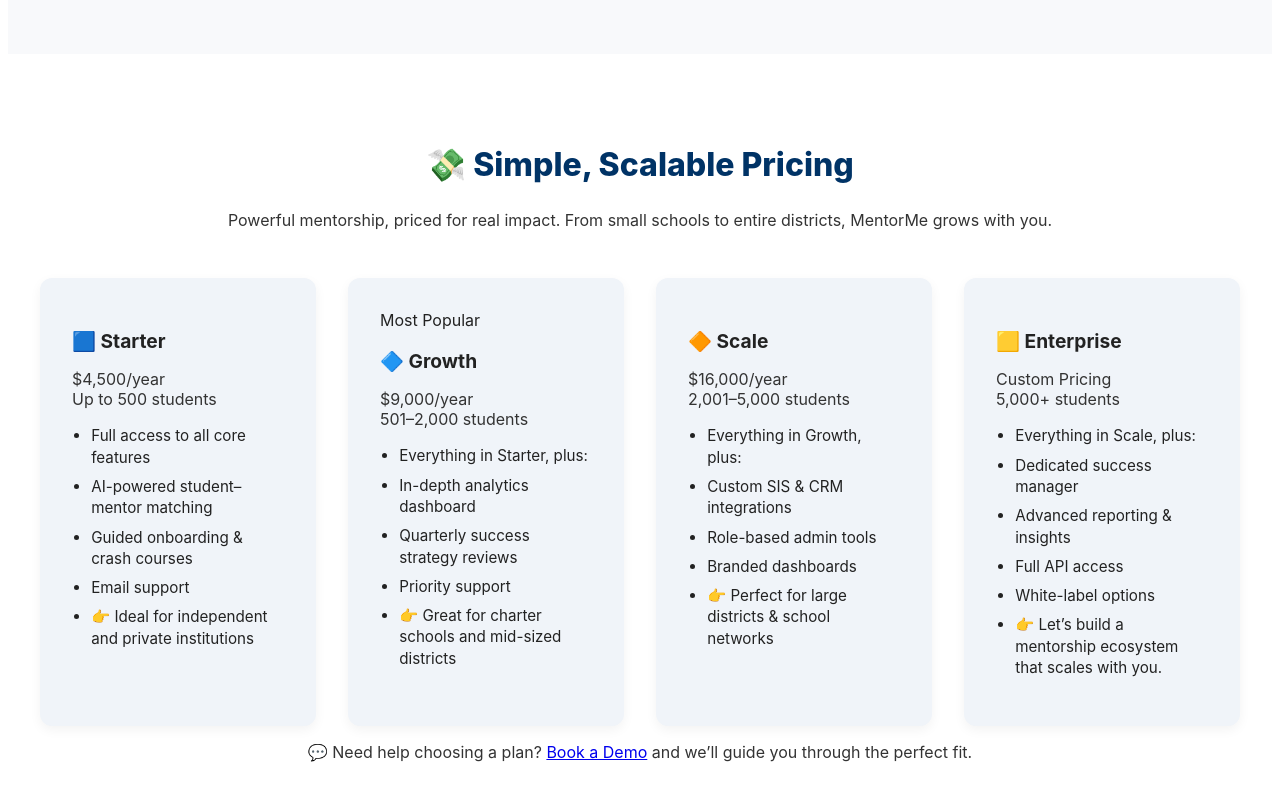
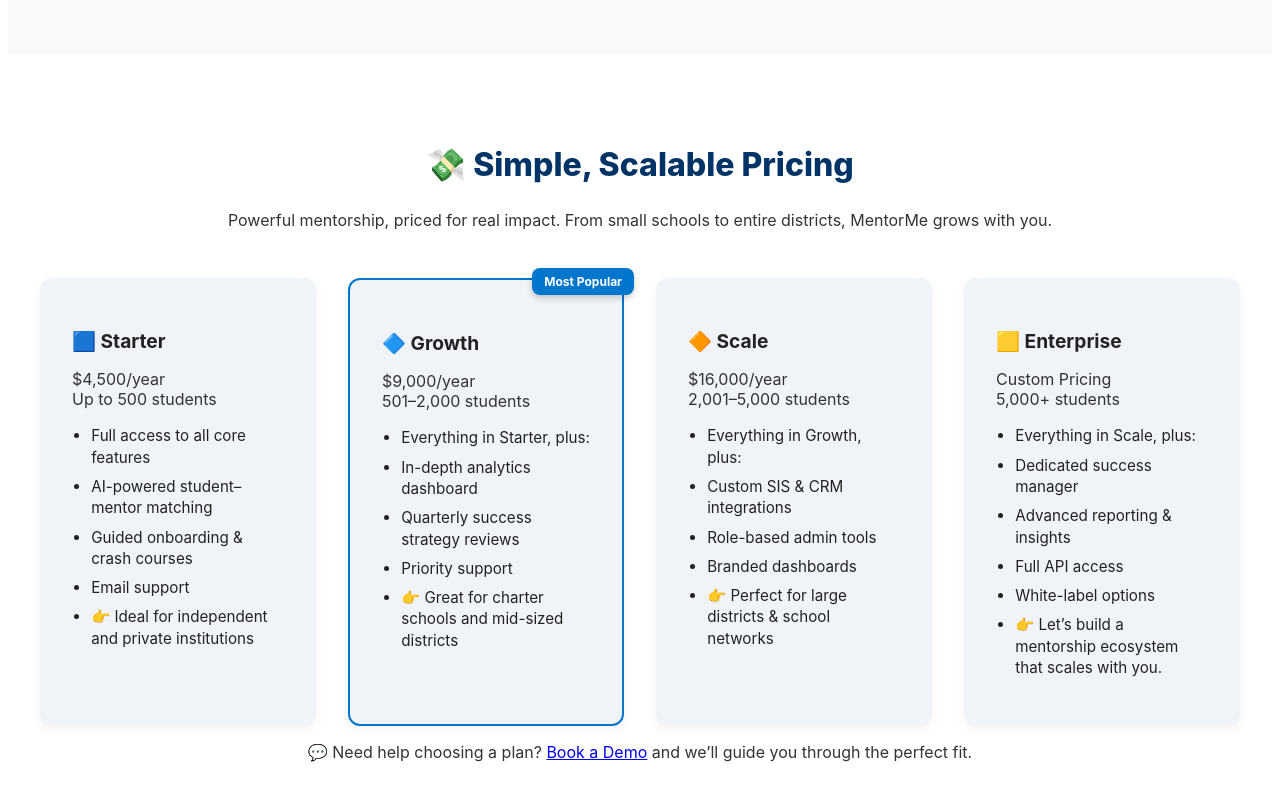
Before and after one commit to Rfitzgerald-svg/mentorme-frontend-, a React (Create React App) app: page / in a window 1280 px wide. Shown: the part 2998-3798 px from the top of the page. Built offline with nearby package versions, Linux system fonts and the light colour scheme.

Commit message:
Enhance Landing.css: pricing tier hover animation + “Most Popular” badge styles

```diff
--- a/src/routes/Landing.css
+++ b/src/routes/Landing.css
@@ -137,6 +137,31 @@
   padding: 2rem;
   border-radius: 12px;
   box-shadow: 0 4px 12px rgba(0, 0, 0, 0.05);
+  transition: transform 0.25s ease, box-shadow 0.25s ease;
+  position: relative;
+}
+
+.tier:hover {
+  transform: translateY(-6px);
+  box-shadow: 0 10px 25px rgba(0, 0, 0, 0.08);
+}
+
+.popular {
+  border: 2px solid #0077cc;
+}
+
+.badge {
+  position: absolute;
+  top: -12px;
+  right: -12px;
+  background: #0077cc;
+  color: white;
+  padding: 6px 12px;
+  font-size: 0.75rem;
+  font-weight: bold;
+  border-radius: 8px;
+  box-shadow: 0 3px 6px rgba(0, 0, 0, 0.2);
+  z-index: 2;
 }
 
 .tier h3 {
```
